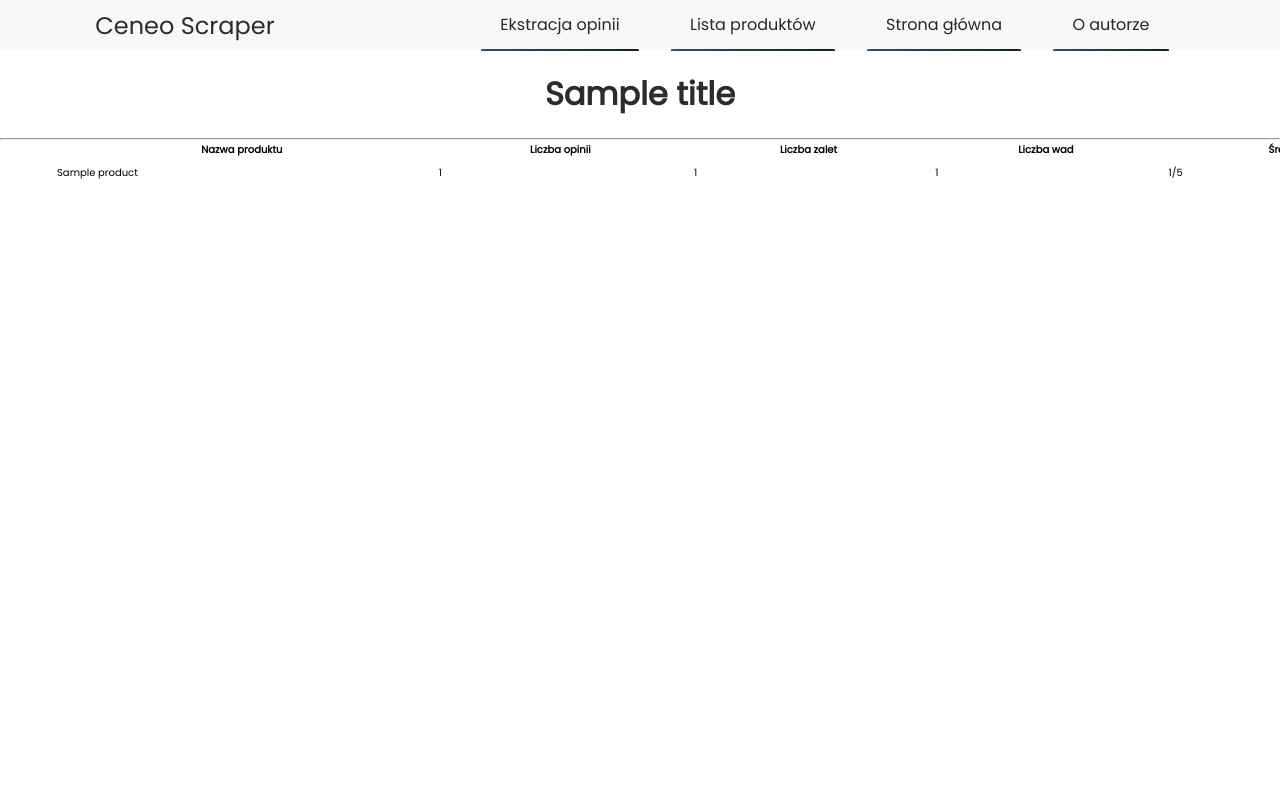
After one commit to wezur/CeneoScraper2, a Flask app: template src/templates/list.html in a window 1280 px wide. The commit adds this page. Run offline with Flask 2, Linux system fonts and the light colour scheme; the template is opened without the code that fills it: most values are stand-ins (such as "Sample title", 1, 10 or a date in 2020).

Commit message:
added Product class, stripped date format, added product list page, added scraper for product class, added table to product list, modified gitignore to ignore .DS_STORE files

```diff
--- a/src/review.py
+++ b/src/review.py
@@ -1,11 +1,13 @@
+from datetime import datetime
+
 class Review:
 	def __init__(self, reviewHtml):
 		self.reviewId = reviewHtml['data-entry-id']
 		self.author = reviewHtml.select('span.user-post__author-name')[0].text
 		self.recommendation = reviewHtml.select('span.user-post__author-recomendation > em')[0].text if len(reviewHtml.select('span.user-post__author-recomendation > em')) > 0 else None
 		self.starCount = reviewHtml.select('span.user-post__score-count')[0].text if len(reviewHtml.select('span.user-post__score-count')) > 0 else None
-		self.reviewDate = reviewHtml.select('span.user-post__published > time[datetime]:nth-child(1)')[0]['datetime'] if len(reviewHtml.select('span.user-post__published > time[datetime]:nth-child(1)')) > 0 else None
-		self.purchaseDate = reviewHtml.select('span.user-post__published > time[datetime]:nth-child(2)')[0]['datetime'] if len(reviewHtml.select('span.user-post__published > time[datetime]:nth-child(2)')) > 0 else None
+		self.reviewDate = datetime.strptime(reviewHtml.select('span.user-post__published > time[datetime]:nth-child(1)')[0]['datetime'], '%Y-%m-%d %X').strftime("%Y-%m-%d") if len(reviewHtml.select('span.user-post__published > time[datetime]:nth-child(1)')) > 0 else None
+		self.purchaseDate = datetime.strptime(reviewHtml.select('span.user-post__published > time[datetime]:nth-child(2)')[0]['datetime'], '%Y-%m-%d %X').strftime("%Y-%m-%d") if len(reviewHtml.select('span.user-post__published > time[datetime]:nth-child(2)')) > 0 else None
 		self.voteYesCount = reviewHtml.select('span[id^=votes-yes]')[0].text
 		self.voteNoCount = reviewHtml.select('span[id^=votes-no]')[0].text
 		self.content = reviewHtml.select('div.user-post__text')[0].text	if len(reviewHtml.select('div.user-post__text')) > 0 else None
--- a/src/run.py
+++ b/src/run.py
@@ -1,4 +1,5 @@
 from flask import Flask, render_template
+from scraper import scrapProduct, scrapReviews
 
 app = Flask(__name__)
 
@@ -10,6 +11,14 @@ def index():
 def extract():
     return render_template('extract.html', title="Ekstracja opinii")
 
+@app.route('/product/list/')
+def productList():
+    reviews = [scrapReviews('113706425'), scrapReviews('104791205')]
+    products = [scrapProduct('113706425', reviews[0]), scrapProduct('104791205', reviews[1])]
+    return render_template('list.html', products=products)
+
 @app.route('/product/<productId>/')
 def product(productId):
-    return render_template('product.html')
+    reviews = scrapReviews(productId)
+    product = scrapProduct(productId, reviews)
+    return render_template('product.html', reviews=reviews, product=product, title=f'Opinie produktu - {product.name}')
--- a/src/static/styles/main.css
+++ b/src/static/styles/main.css
@@ -6,6 +6,8 @@
 	box-sizing: border-box;
 	font-family: 'Poppins', sans-serif;
 }
+
+html,body {height: 100%;}
 header {
 	width: 100%;
 	height: 50px;
@@ -99,3 +101,63 @@ div.container button {
 div.container button:hover {
 	cursor:pointer;
 }
+
+table {
+	font-size: 10px;
+	margin-left: 50px;
+	margin-right: 50px;
+	width: 130%;
+}
+
+table, th, td {
+	/*border: 1px solid;*/
+}
+
+td {
+	padding: 5px;
+}
+
+body {
+	display: flex;
+	flex-flow: column;
+  }
+
+.container {
+	position: relative;
+	overflow-y: auto;
+	flex: 1;
+}
+
+.title {
+	text-align: center;
+	padding: 20px;
+	color: rgb(44,44,44);
+}
+
+.extract {
+	text-align: center;
+	margin: 0;
+	position: absolute;
+	top: 50%;
+	left: 50%;
+	-ms-transform: translate(-50%, -50%);
+	transform: translate(-50%, -50%);
+}
+
+#productID {
+	height: 40px;
+	font-size: 1em;
+}
+
+.image-wrapper {
+	width: 100px;
+	height: 100px;
+	float: left;
+}
+
+.image-wrapper img {
+	width: 100%;
+	height: 100%;
+	object-fit: contain;
+
+}
--- a/src/templates/base.html
+++ b/src/templates/base.html
@@ -15,15 +15,16 @@
 		<div class="nav">
 			<ol>
 				<li><a href="/extract/">Ekstracja opinii</a></li>
-				<li><a href="#">Lista produktów</a></li>
+				<li><a href="/product/list/">Lista produktów</a></li>
 				<li><a href="/">Strona główna</a></li>
-				<li><a href="#">O autorze</a></li>
+				<li><a href="/about/">O autorze</a></li>
 			</ol>
 		</div>
 	</header>
+	<h1 class="title">{{ title }}	{% block additional %}{% endblock %}</h1>
+
+	<hr>
 	<div class="container">
-		<h1>{{ title }}</h1>
-		<hr>
 		{% block content %}{% endblock %}
 	</div>
 </body>
--- a/src/templates/extract.html
+++ b/src/templates/extract.html
@@ -1,7 +1,9 @@
 {% extends "base.html" %}
 
 {% block content %}
-	<label>Wprowadź ID produktu, którego opinie chcesz wyekstraktować:</label><br>
+<div class="extract">
+	<label>Wprowadź ID produktu, którego opinie chcesz wyekstraktować:</label><br><br>
 	<input type="text", id="productID">
 	<button type="button" onclick="window.location.href = `/product/${document.getElementById('productID').value}/`">Ekstracja</button>
+</div>
 {% endblock %}
--- /dev/null
+++ b/src/templates/list.html
@@ -0,0 +1,28 @@
+{% extends "base.html" %}
+
+{% block content %}
+<table id="data">
+  <thead>
+    <tr>
+      <th>Nazwa produktu</th>
+      <th>Liczba opinii</th>
+      <th>Liczba zalet</th>
+      <th>Liczba wad</th>
+      <th>Średnia ocen</th>
+      <th>Pobierz dane</th>
+    </tr>
+  </thead>
+  <tbody>
+    {% for product in products %}
+      <tr>
+        <td>{{ product.name }}</td>
+        <td>{{ product.reviewsCount }}</td>
+        <td>{{ product.prosCount }}</td>
+        <td>{{ product.consCount }}</td>
+        <td>{{ product.averageStarCount }}/5</td>
+        <td>download</td>
+      </tr>
+    {% endfor %}
+  </tbody>
+</table>
+{% endblock %}
```
Also changed, not shown: src/product.py (added, +14 -0 lines), src/scraper.py (+22 -15 lines), src/templates/product.html (+48 -0 lines), 1 other file.
